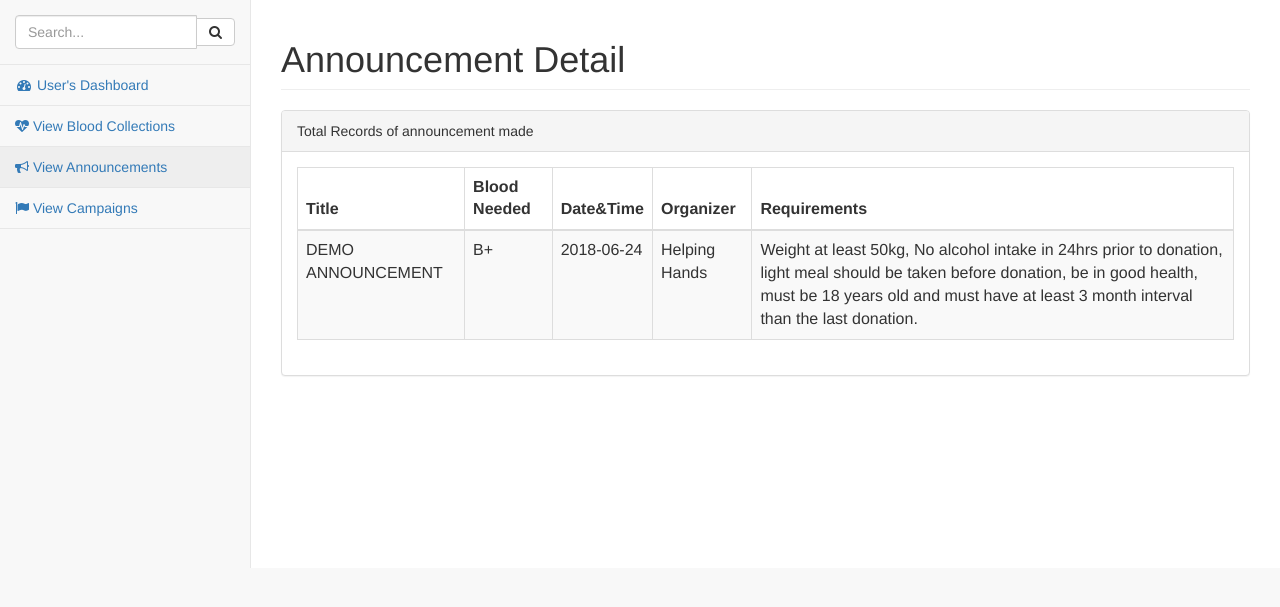
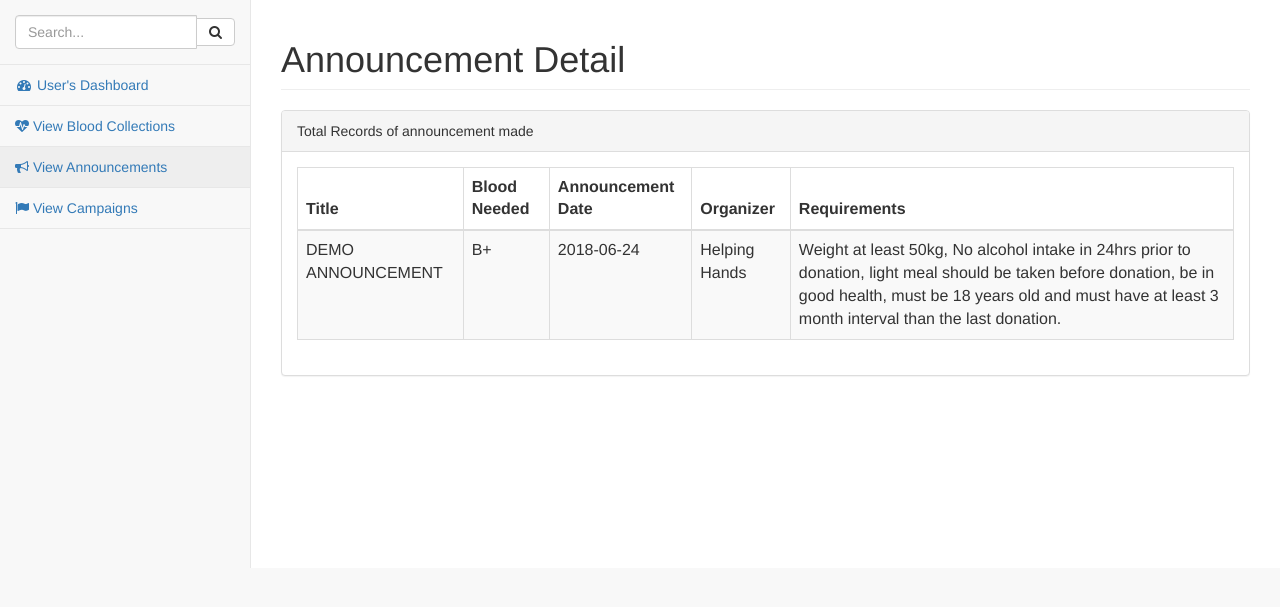
Before and after one commit to naseebbajracharya/bloodbanksystemphp, a PHP site: page /userlog/userviewannouncement.php in a window 1280 px wide. Shown: the part 51-658 px from the top of the page. Run offline with PHP 8.4, Linux system fonts and the light colour scheme; data comes from the database, SQL or seed files in the repository.

Commit message:
changes in announce thead name; user panel

```diff
--- a/userlog/userviewannouncement.php
+++ b/userlog/userviewannouncement.php
@@ -131,7 +131,7 @@
 						<tr>
 							<th>Title</th>
 							<th>Blood Needed</th>
-							<th>Date&Time</th>
+							<th>Announcement Date</th>
 							<th>Organizer</th>
 							<th>Requirements</th>
 						</tr>
```
